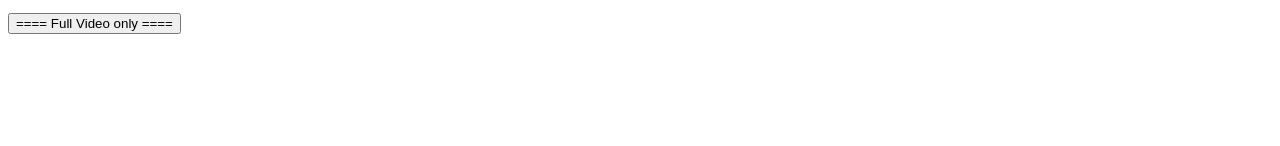
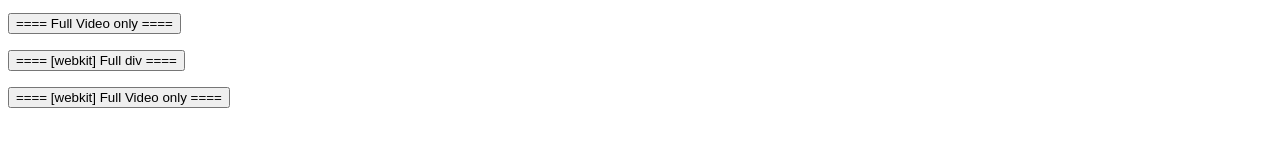
Before and after one commit to jinkyuseong/jinkyuseong.github.io, a plain HTML site: page sites/fullscreen/index.html in a window 1280 px wide. Shown: the part 216-362 px from the top of the page. Drawn offline with Linux system fonts and the light colour scheme.

Commit message:
[FullscreenTest] Add buttons for webkitEnterFullscreen()

```diff
--- a/sites/fullscreen/index.html
+++ b/sites/fullscreen/index.html
@@ -24,6 +24,24 @@
             }
 
             window.onload = () => { }
+            function divFullw() {
+                console.log('div fullw clicked');
+                try {
+                    let el = document.getElementById('video_div');
+                    el.webkitEnterFullscreen();
+                } catch (e) {
+                    console.log(e);
+                }
+            }
+            function videoFullw() {
+                console.log('video fullw clicked');
+                try {
+                    let el = document.getElementById('video');
+                    el.webkitEnterFullscreen();
+                } catch (e) {
+                    console.log(e);
+                }
+            }
             function divFull() {
                 console.log('div full clicked');
                 try {
@@ -51,7 +69,10 @@
         </div>
         <p></p>
         <button id="div_full" onclick="divFull()">==== Full div ==== </button><p></p>
-        <button id="video_full" onclick="videoFull()">==== Full Video only ====</button>
+        <button id="video_full" onclick="videoFull()">==== Full Video only ====</button><p></p>
+
+        <button id="div_fullw" onclick="divFullw()">==== [webkit] Full div ==== </button><p></p>
+        <button id="video_fullw" onclick="videoFullw()">==== [webkit] Full Video only ====</button>
         <div id="resultBox"></div>
     </body>
 </html>
```
